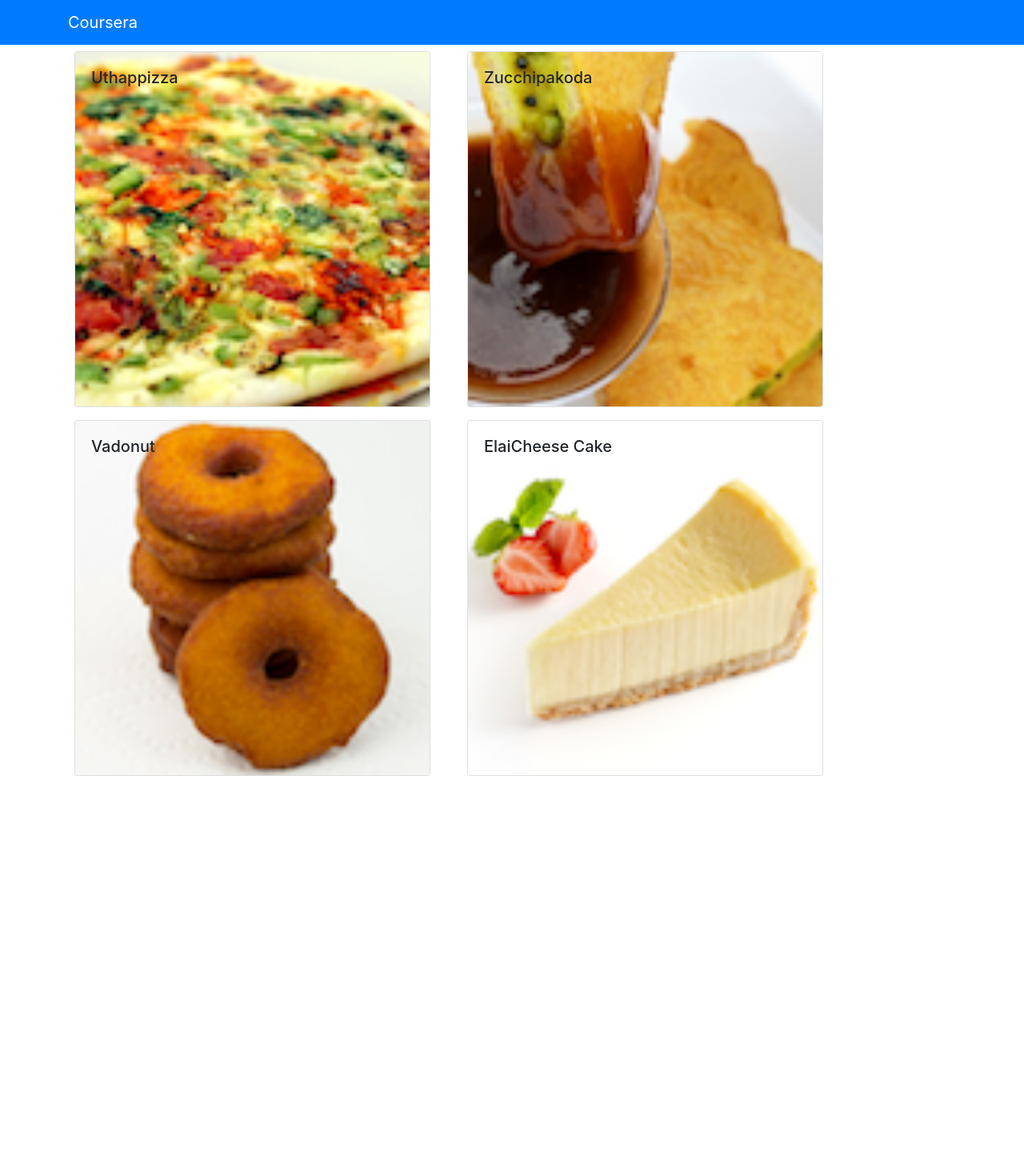
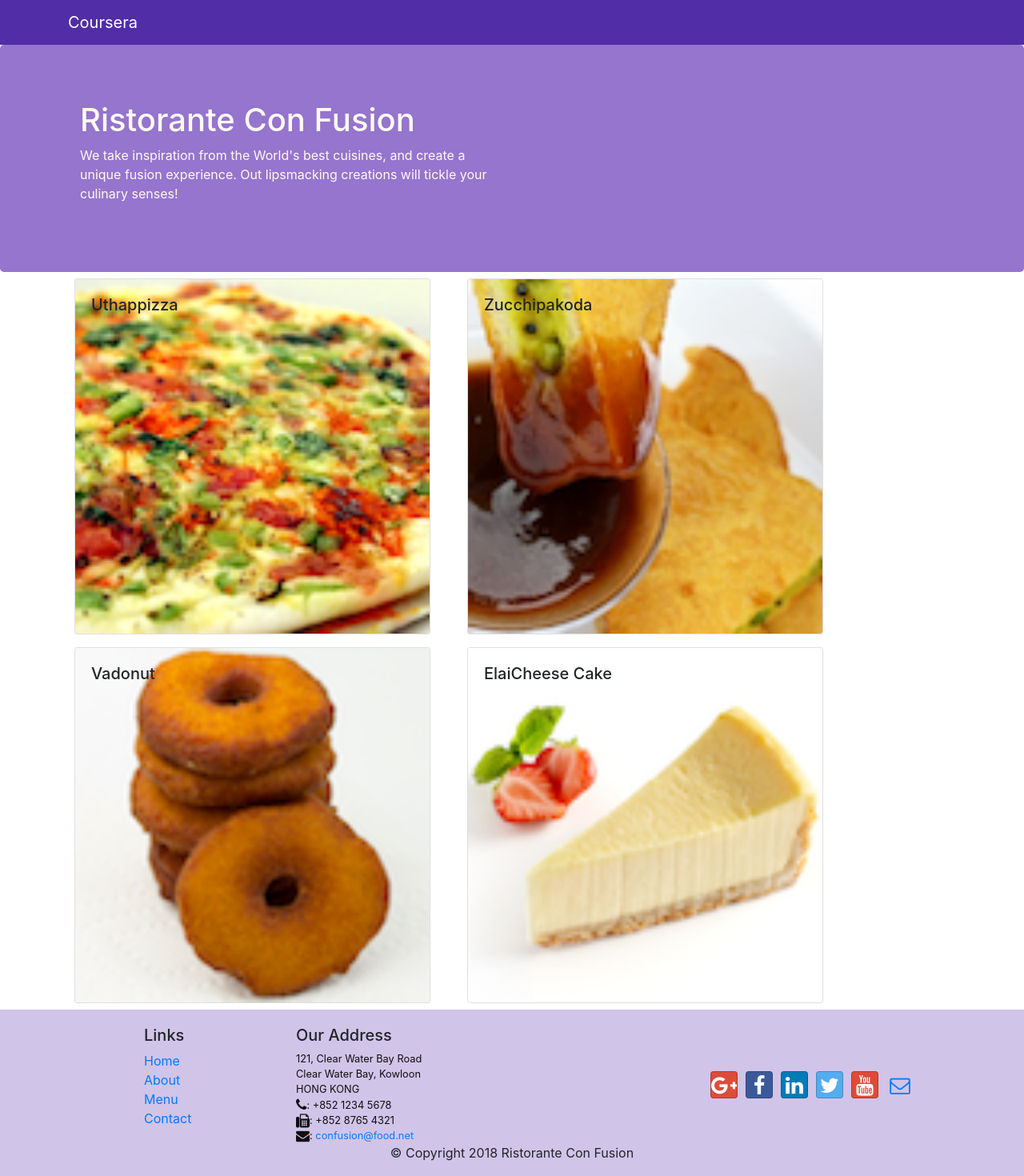
Before and after one commit to kran97/coursera, a React (Create React App) app: page / in a window 1280 px wide. Shown: the top 1470 px of the page at 80% size. Before the commit the page ends 978 px from the top, so only its background shows below. Built offline with nearby package versions, Linux system fonts and the light colour scheme.

Commit message:
header-footer

```diff
--- a/package.json
+++ b/package.json
@@ -7,6 +7,8 @@
     "@testing-library/react": "^9.5.0",
     "@testing-library/user-event": "^7.2.1",
     "bootstrap": "^4.0.0",
+    "bootstrap-social": "^5.1.1",
+    "font-awesome": "^4.7.0",
     "react": "^16.13.1",
     "react-dom": "^16.13.1",
     "react-popper": "^0.9.2",
--- a/src/App.css
+++ b/src/App.css
@@ -1,8 +1,46 @@
-.App {
-  /* text-align: center; */
+/* .App {
+  text-align: center;
+} */
+
+.row-header{
+  margin:0px auto;
+  padding:0px auto;
 }
 
-.App-logo {
+.row-content {
+  margin:0px auto;
+  padding: 50px 0px 50px 0px;
+  border-bottom: 1px ridge;
+  min-height:400px;
+}
+
+.footer{
+  background-color: #D1C4E9;
+  margin:0px auto;
+  padding: 20px 0px 20px 0px;
+}
+.jumbotron {
+  padding:70px 30px 70px 30px;
+  margin:0px auto;
+  background: #9575CD ;
+  color:floralwhite;
+}
+
+address{
+  font-size:80%;
+  margin:0px;
+  color:#0f0f0f;
+}
+
+.navbar-dark {
+  background-color: #512DA8;
+}
+
+.btn-space {
+  margin-right: 10px;
+}
+
+/* .App-logo {
   height: 5vmin;
   pointer-events: none;
 }
@@ -35,4 +73,4 @@
   to {
     transform: rotate(360deg);
   }
-}
+} */
--- /dev/null
+++ b/src/components/Footer/FooterComponent.js
@@ -0,0 +1,50 @@
+import React from 'react';
+
+function Footer(props) {
+    return (
+        <div className="footer">
+        <div className="container">
+            <div className="row justify-content-center">
+                <div className="col-4 offset-1 col-sm-2">
+                    <h5>Links</h5>
+                    <ul className="list-unstyled">
+                        <li><a href="#">Home</a></li>
+                        <li><a href="#">About</a></li>
+                        <li><a href="#">Menu</a></li>
+                        <li><a href="contactus.html">Contact</a></li>
+                    </ul>
+                </div>
+                <div className="col-7 col-sm-5">
+                    <h5>Our Address</h5>
+                    <address>
+		              121, Clear Water Bay Road<br />
+		              Clear Water Bay, Kowloon<br />
+		              HONG KONG<br />
+		              <i className="fa fa-phone fa-lg"></i>: +852 1234 5678<br />
+		              <i className="fa fa-fax fa-lg"></i>: +852 8765 4321<br />
+		              <i className="fa fa-envelope fa-lg"></i>: <a href="mailto:confusion@food.net">
+                         confusion@food.net</a>
+                    </address>
+                </div>
+                <div className="col-12 col-sm-4 align-self-center">
+                    <div className="text-center">
+                        <a className="btn btn-social-icon btn-google btn-space" href="http://google.com/+"><i className="fa fa-google-plus"></i></a>
+                        <a className="btn btn-social-icon btn-facebook btn-space" href="http://www.facebook.com/profile.php?id="><i className="fa fa-facebook"></i></a>
+                        <a className="btn btn-social-icon btn-linkedin btn-space" href="http://www.linkedin.com/in/"><i className="fa fa-linkedin"></i></a>
+                        <a className="btn btn-social-icon btn-twitter btn-space" href="http://twitter.com/"><i className="fa fa-twitter"></i></a>
+                        <a className="btn btn-social-icon btn-google btn-space" href="http://youtube.com/"><i className="fa fa-youtube"></i></a>
+                        <a className="btn btn-social-icon btn-space" href="mailto:"><i className="fa fa-envelope-o"></i></a>
+                    </div>
+                </div>
+            </div>
+            <div className="row justify-content-center">
+                <div className="col-auto">
+                    <p>© Copyright 2018 Ristorante Con Fusion</p>
+                </div>
+            </div>
+        </div>
+    </div>
+    );
+}
+
+export default Footer;
--- /dev/null
+++ b/src/components/Header/HeaderComponent.js
@@ -0,0 +1,28 @@
+import React, { Component } from 'react';
+import { Navbar, NavbarBrand, Jumbotron } from 'reactstrap';
+
+class Header extends Component {
+    render() {
+        return (
+            <>
+                <Navbar dark>
+                    <div className="container">
+                        <NavbarBrand href="/">Coursera</NavbarBrand>
+                    </div>
+                </Navbar>
+                <Jumbotron>
+                    <div className="container">
+                        <div className="row row-header">
+                            <div className="col-12 col-sm-6">
+                                <h1>Ristorante Con Fusion</h1>
+                                <p>We take inspiration from the World's best cuisines, and create a unique fusion experience. Out lipsmacking creations will tickle your culinary senses!</p>
+                            </div>
+                        </div>
+                    </div>
+                </Jumbotron>
+            </>
+        )
+    }
+}
+
+export default Header;
--- a/src/components/MainComponent/MainComponent.js
+++ b/src/components/MainComponent/MainComponent.js
@@ -1,6 +1,7 @@
 import React, { Component } from 'react';
-import { Navbar, NavbarBrand } from 'reactstrap';
 import Menu from "../menu/Menu";
+import Header from '../Header/HeaderComponent';
+import Footer from '../Footer/FooterComponent';
 import { DISHES } from '../../shared/dishes';
 import DishdetailComponent from "../dishDetail/Dishdetail";
 
@@ -23,15 +24,13 @@
     return (
       <div className="App">
 
-        <Navbar dark color="primary">
-          <div className="container">
-            <NavbarBrand href="/">Coursera</NavbarBrand>
-          </div>
-        </Navbar>
+        <Header />
 
         <Menu dishez={this.state.dishes} onClick={(dishId) => {this.onDishSelect(dishId)}} />
 
         <DishdetailComponent Dishdetail={this.state.dishes.filter((dish) => (dish.id === this.state.selectedDish))[0]} />
+
+        <Footer />
 
       </div>
     );
--- a/src/index.js
+++ b/src/index.js
@@ -1,6 +1,8 @@
 import React from 'react';
 import ReactDOM from 'react-dom';
 import 'bootstrap/dist/css/bootstrap.min.css';
+import 'font-awesome/css/font-awesome.min.css';
+import 'bootstrap-social/bootstrap-social.css';
 import './index.css';
 import App from './App';
 import * as serviceWorker from './serviceWorker';
```
Also changed, not shown: 1 other file (tests, documents, lock files or other folders).
